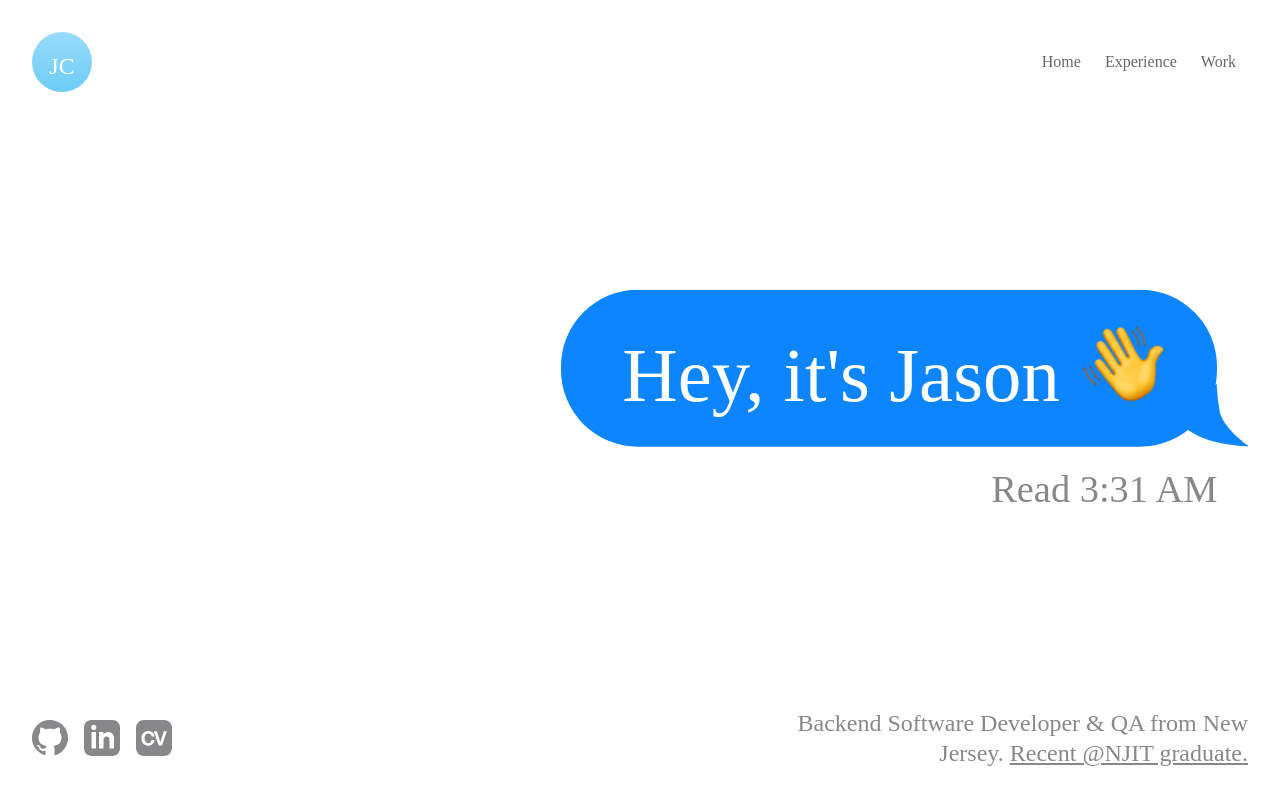
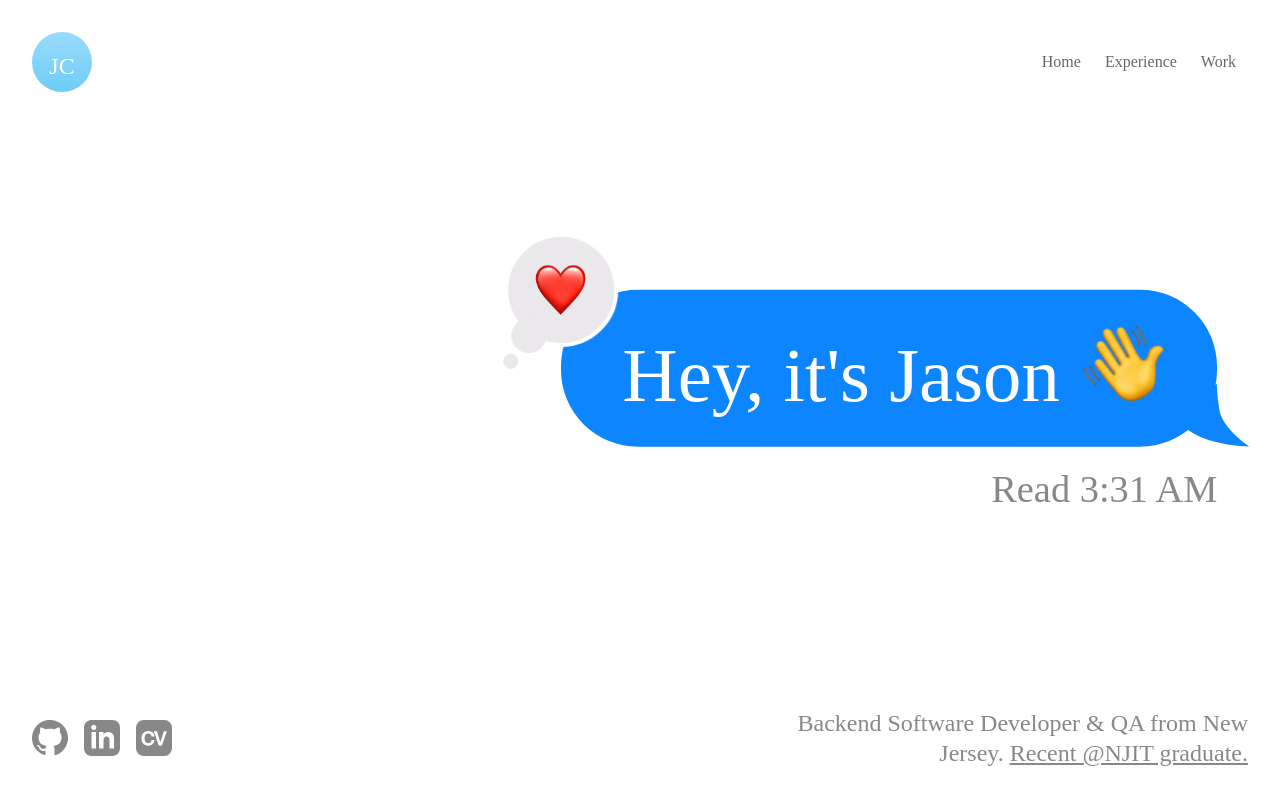
Before and after one commit to JasonCordova/jasoncordova.github.io, a React (Create React App) app: page / in a window 1280 px wide. Built offline with nearby package versions, Linux system fonts and the light colour scheme; a web font is replaced by a local one.

Commit message:
Added reaction

```diff
--- a/src/comp/Message/index.css
+++ b/src/comp/Message/index.css
@@ -1,3 +1,14 @@
+@keyframes scaleAnimationBounce {
+    0%   { transform: scale(0); }
+    60%  { transform: scale(1.2); }
+    100% { transform: scale(1); }
+}
+
+@keyframes scaleAnimationLinear {
+    0%   { transform: translate(-50%, -50%) scale(0); }
+    100% { transform: translate(-50%, -50%) scale(1); }
+}
+
 .message-image {
 
     position: relative;
@@ -12,3 +23,51 @@
     word-break: break-word;
 
 }
+
+.message-reaction {
+    width: 2.75em;
+    height: 2.75em;
+    background-color: var(--receiver);
+    border-radius: 3em;
+    position: absolute;
+    top: 0%;
+    left: 0px;
+    transform: translate(-50%, -50%) scale(0);
+    z-index: 2;
+    border: 0.125em solid white;
+    display: flex;
+    flex-direction: row;
+    justify-content: center;
+    align-items: center;
+    animation: scaleAnimationLinear 0.33s ease-out 0.5s forwards;
+}
+
+.reaction-emoji {
+    display: flex;
+    width: 50%;
+    transform: scale(0);
+    animation: scaleAnimationBounce 0.4s ease-out 0.7s forwards;
+}
+
+.react-bubble1 {
+    width: 0.9em;
+    height: 0.9em;
+    background-color: var(--receiver);
+    border-radius: 3em;
+    position: absolute;
+    bottom: -10%;
+    left: 3%;
+    z-index: -1;
+}
+
+.react-bubble2 {
+    width: 0.4em;
+    height: 0.4em;
+    background-color: var(--receiver);
+    border-radius: 3em;
+    position: absolute;
+    bottom: -25%;
+    left: -5%;
+    transform: translateX(0%);
+    z-index: -1;
+}
--- a/src/comp/Message/index.js
+++ b/src/comp/Message/index.js
@@ -1,5 +1,6 @@
 import wave from '../../assets/wave.webp';
 import headshot from '../../assets/headshot.webp';
+import heart from '../../assets/heart.webp';
 import './index.css';
 
 const Message = (props) => {
@@ -7,6 +8,12 @@ const Message = (props) => {
     return (
 
         <div className={`message clipped ${props.type === "receiver" ? "" : "sender"}`}>
+
+            <div className="message-reaction">
+                <img className="reaction-emoji" src={heart} alt='Heart Emoji'></img>
+                <div className="react-bubble1"></div>
+                <div className="react-bubble2"></div>
+            </div>
 
             {props.type === "image" ? <img className="message-image" src={headshot} alt="Jason"></img>
             :
--- a/src/index.css
+++ b/src/index.css
@@ -14,7 +14,7 @@
   --header-text-color: #676767;
   --landing-text: #88888A;
   --sender: #0d85ff;
-  --receiver: #26252a;
+  --receiver: #EAE8EB;
   --body-padding: 2em;
 
 }
@@ -117,7 +117,6 @@ a {color: inherit; text-decoration: none;}
     gap: 0.25em;
     align-items: flex-end;
     font-size: 3vw;
-    overflow: hidden;
     position: absolute;
     top: 50%;
     transform: translate(0%, -50%);
@@ -208,7 +207,7 @@ a {color: inherit; text-decoration: none;}
   /* styles for ≤768px */
 
   .chat {
-    font-size: 4.7vw;
+    font-size: 4.5vw;
   }
 }
 
@@ -216,21 +215,19 @@ a {color: inherit; text-decoration: none;}
 @media (max-width: 700px) {
   /* styles for ≤700px */
 
+  .chat {
+    font-size: 4.4vw;
+  }
+
   .short-desc {
-    font-size: 1.5em;
-    max-width: 19em;
-    line-height: 1.25em;
+
     text-align: center;
   }
 
   .landing-content {
-    width: 100%;
-    display: flex;
     flex-direction: column-reverse;
     justify-content: center;
     align-items: center;
-    flex-wrap: wrap;
-    gap: 1em;
   }
 
 }
@@ -241,7 +238,7 @@ a {color: inherit; text-decoration: none;}
   /* styles for ≤576px */
 
   .chat {
-    font-size: 4.5vw;
+    font-size: 4.3vw;
   }
 
 }
```
Also changed, not shown: src/assets/heart.webp (added).
